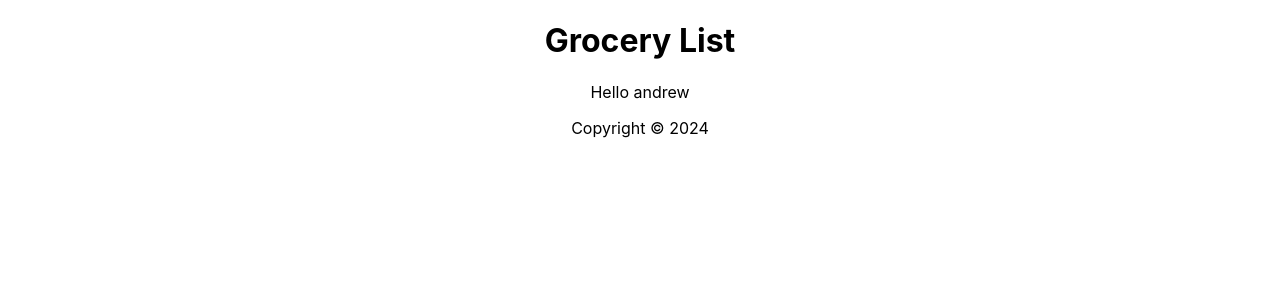
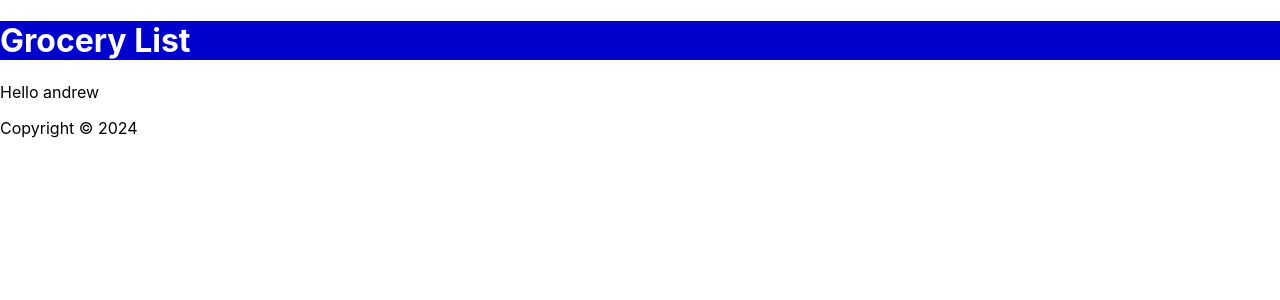
Before and after one commit to joelyles/React-Course, a React (Create React App) app: page / in a window 1280 px wide. Shown: the top 300 px of the page. Built offline with nearby package versions, Linux system fonts and the light colour scheme.

Commit message:
added style to header/App.js edit

```diff
--- a/src/App.js
+++ b/src/App.js
@@ -1,5 +1,6 @@
 /* import logo from './logo.svg'; */
-import './App.css';
+/* import './App.css'; */
+/* delete logo.svg and App.css */
 import Header from './Header';
 import Content from './Content';
 import Footer from './Footer';
--- a/src/Header.js
+++ b/src/Header.js
@@ -1,6 +1,11 @@
 const Header = () => {
+    const headerStyle = {
+                backgroundColor: 'mediumblue',
+                color: '#fff'
+            };
+
     return (
-        <header>
+        <header style={headerStyle}>
             <h1>Grocery List</h1>
         </header>
     )
```
